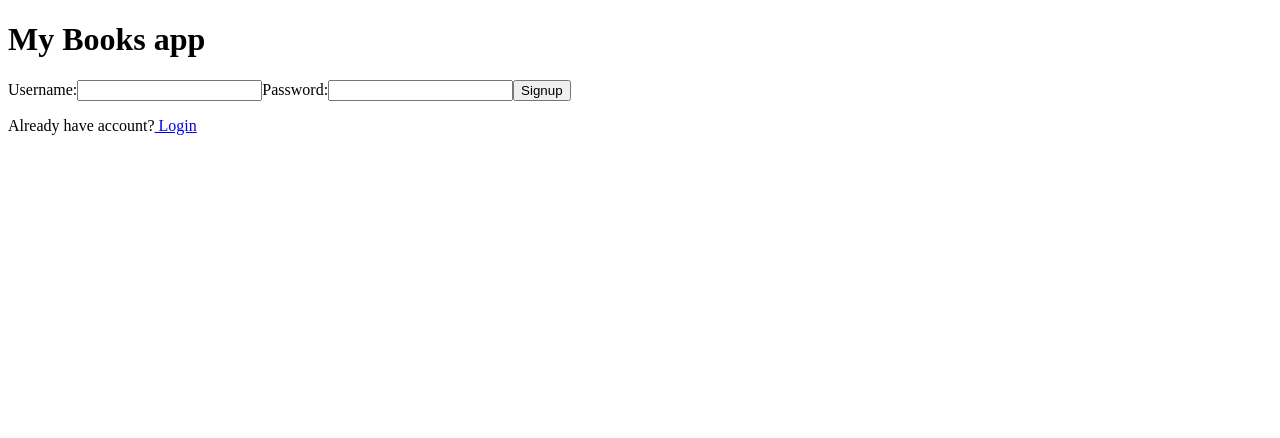
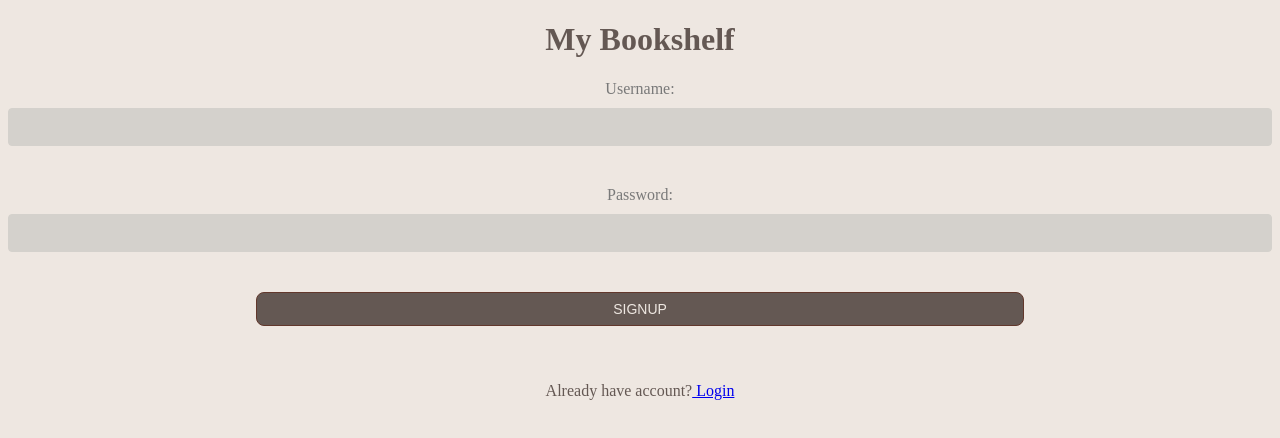
Before and after one commit to muflow/bookshelfapp-frontend, a React (Create React App) app: page /signup in a window 1280 px wide. Shown: the top 438 px of the page. Built offline with nearby package versions, Linux system fonts and the light colour scheme; no server answers.

Commit message:
starting with css

```diff
--- a/public/index.html
+++ b/public/index.html
@@ -10,6 +10,7 @@
       content="Web site created using create-react-app"
     />
     <link rel="apple-touch-icon" href="%PUBLIC_URL%/logo192.png" />
+
     <!--
       manifest.json provides metadata used when your web app is installed on a
       user's mobile device or desktop. See https://developers.google.com/web/fundamentals/web-app-manifest/
--- /dev/null
+++ b/src/App.css
@@ -0,0 +1,76 @@
+body {
+  background-color: #eee7e1;
+  color: #645853;
+  text-align: center;
+}
+
+h1 {
+  font-family: 'Playfair Display', serif;
+}
+
+
+
+.primary-button {
+  text-align: center;
+  background: #645853;
+  border: 1px solid #62382c;
+  color: #eee7e1;
+  border-radius: 8px;
+  cursor: pointer;
+  display: inline-block;
+  font-size: 14px;
+  padding: 8px 16px;
+  text-decoration: none;
+  text-transform: uppercase;
+  /* transition: 0.3s ease background; */
+  width: 60vw;
+
+}
+
+.secondary-button {
+    background: none;
+    border: 1px solid #645853;
+    color: #645853;
+    border-radius: 8px;
+    cursor: pointer;
+    display: inline-block;
+    font-size: 14px;
+    padding: 8px 16px;
+    text-decoration: none;
+    text-transform: uppercase;
+    /* transition: 0.3s ease background; */
+    width: 60vw;
+}
+
+.container {
+  margin: 0;
+  padding: 0;
+
+}
+
+form {
+  /* margin: 30px auto; */
+  display: flex;
+  flex-direction: column;
+  align-items: center;
+}
+
+form label {
+  color: rgb(121, 121, 121);
+  display: inline-block;
+  margin-bottom: 10px;
+  text-align: center;
+  width: 100%;
+}
+form input {
+  box-sizing: border-box;
+  border-radius: 4px;
+  font-size: 14px;
+  outline: 0;
+  padding: 10px;
+  width: 100%;
+  margin-bottom: 5vh;
+  color: #1D1D1D;
+  background-color: #D4D1CC;
+  border: 1px solid #D4D1CC;
+}
--- a/src/App.js
+++ b/src/App.js
@@ -1,5 +1,7 @@
 import React, { Component } from 'react';
 import { Switch, Route } from 'react-router-dom';
+
+import './App.css';
 
 // import Navbar from './components/Navbar';
 import PrivateRoute from './components/PrivateRoute';
@@ -27,7 +29,7 @@ class App extends Component {
 		}
 		return (
 			<div className="container">
-				<h1>My Books app</h1>
+				<h1>My Bookshelf</h1>
 				{/* <Navbar /> */}
 				<Switch>
 					<Route exact path="/books" component={Home} />
--- a/src/components/AddBookInput.js
+++ b/src/components/AddBookInput.js
@@ -9,7 +9,7 @@ class AddBookInput extends Component {
     super(props);
     this.state = {
       title: "",
-      author: ""
+      author: "",
     };
   };
 
@@ -41,11 +41,29 @@ class AddBookInput extends Component {
       <form onSubmit={this.handleSubmit}>
                     <label htmlFor="title">Title</label>
                     <input type="text" name="title" id="title" value={title} onChange={this.handleChange} />
-                    <br/>
+                    <br/><br/>
 
                     <label htmlFor="author">Author</label>
                     <input type="text" name="author" id="author" value={author} onChange={this.handleChange} />
                     <br/>
+
+                    <label htmlFor='category'>Category</label>
+                    <select className="select-category" name='category' id='category'>
+                      <option value=' '>--</option>
+                      <option value='Art'>Art</option>
+                      <option value='Biography'>Biography</option>
+                      <option value='Comics'>Comics</option>
+                      <option value='Crime'>Crime</option>
+                      <option value='Fantasy'>Fantasy</option>
+                      <option value='Thriller'>Thriller</option>
+                      <option value='Travel'>Travel</option>
+                    </select>
+                    <br/>
+
+                    <label htmlFor='description'>Description</label>
+                    <textarea type='text' rows='4' cols='40' id='description' name='description'></textarea>
+
+                    <br/><br/>
                     <button type="submit">Add new book</button>
              </form>
     )
--- a/src/components/AnonRoute.js
+++ b/src/components/AnonRoute.js
@@ -3,7 +3,7 @@ import { Route, Redirect } from 'react-router-dom';
 import { withAuth } from '../providers/AuthProvider';
 
 function AnonRoute({ component: Component, isLoggedIn, ...rest }) {
-	return <Route {...rest} render={props => (!isLoggedIn ? <Component {...props} /> : <Redirect to="/private" />)} />;
+	return <Route {...rest} render={props => (!isLoggedIn ? <Component {...props} /> : <Redirect to="/books" />)} />; // /private by default
 }
 
 export default withAuth(AnonRoute);
--- /dev/null
+++ b/src/components/BookCard.css
@@ -0,0 +1,21 @@
+.card-container {
+  background-color: #aea7a8;
+  margin-bottom: 10px;
+}
+
+.card-container {
+  display: flex;
+}
+
+.book-img-container img {
+  width: 80px;
+  justify-content: center;
+}
+
+.add-favs-btn {
+  background-color: #c6c98a;
+}
+
+.book-data {
+  color: #eee7e1;
+}
--- a/src/components/BookCard.js
+++ b/src/components/BookCard.js
@@ -1,6 +1,9 @@
 import React from 'react';
 import { Link } from 'react-router-dom';
 import apiClient from '../lib/apiClient';
+
+import './BookCard.css'
+import book from '../imgs/new-book.png'
 
 class BookCard extends React.Component {
   constructor(props) {
@@ -43,10 +46,15 @@ class BookCard extends React.Component {
     render() {
     const { title, author, _id } = this.props.book;
     return (
-      <div>
-      <Link to={`/books/${_id}`}><h3>Title: {title}</h3></Link>
-      <p>Author: {author}</p>
-      {this.state.fav === false ? <button onClick={this.addToFavs}>Add to Favorite</button> : <p>Book is on favourite list. <Link to="/favs">See your favourite books</Link></p>}
+      <div className="card-container">
+        <div className="book-img-container">
+          <img src={book} alt="new book" />
+        </div>
+        <div className="book-data">
+          <Link to={`/books/${_id}`} style={{ textDecoration: 'none' }}><h3>Title: {title}</h3></Link>
+          <p>by {author}</p>
+          {this.state.fav === false ? <button className="add-favs-btn" onClick={this.addToFavs}>Add to Favorite</button> : <p>Book is on favourite list. <Link to="/favs">See your favourite books</Link></p>}
+        </div>
       </div>
     );
   }
--- a/src/components/BookDetails.js
+++ b/src/components/BookDetails.js
@@ -39,13 +39,14 @@ class BookDetails extends React.Component {
   }
 
   render() {
-    const { title, author, _id } = this.state.book;
+    const { title, author, image, category, description, _id } = this.state.book;
     return (
       <div>
+      <p>img: {image}</p>
       <h3>Title: {title}</h3>
       <p>Author: {author}</p>
-      <p>Descritpion: </p>
-      <p>Category: </p>
+      <p>Category: {category}</p>
+      <p>Description: {description}</p>
       <Link to={`/books/edit/${_id}`}>Edit book</ Link>
       <button onClick={() => this.handleDelete(this.props.id)}>Delete book</button>
       </div>
--- a/src/components/Navbar.js
+++ b/src/components/Navbar.js
@@ -1,5 +1,7 @@
 import React, { Component } from 'react';
 import { Link } from 'react-router-dom';
+
+import "../App.css";
 
 import { withAuth } from '../providers/AuthProvider';
 
@@ -15,8 +17,13 @@ class Navbar extends Component {
 					</>
 				) : (
 					<>
-						<Link to="/login">Login</Link>
-						<Link to="/signup">Signup</Link>
+						<Link to="/signup" className="primary-button">Signup</Link>
+						<br/>
+						<br/>
+						<div>
+						<Link to="/login" className="secondary-button">Login</Link>
+						</div>
+
 					</>
 				)}
 			</div>
--- a/src/lib/apiClient.js
+++ b/src/lib/apiClient.js
@@ -39,8 +39,8 @@ class ApiClient {
 	}
 
 	createBook(book) {
-	const {title, author} = book;
-		return this.apiClient.post("/books", { title, author }).then(({ data }) => data);
+	const {title, author, image, category} = book;
+		return this.apiClient.post("/books", { title, author, image, category }).then(({ data }) => data);
 	}
 
 	deleteOneBook(id) {
--- a/src/pages/Login.js
+++ b/src/pages/Login.js
@@ -1,4 +1,6 @@
 import React, { Component } from "react";
+
+import "../App.css";
 import { withAuth } from "../providers/AuthProvider";
 
 
@@ -43,7 +45,7 @@ class Login extends Component {
           value={password}
           onChange={this.handleChange}
         />
-        <input type="submit" value="Login" />
+        <input className="secondary-button" type="submit" value="Login" />
       </form>
     );
   }
--- a/src/pages/Signup.js
+++ b/src/pages/Signup.js
@@ -1,6 +1,8 @@
 import React, { Component } from "react";
 import { Link } from "react-router-dom";
 import { withAuth } from "../providers/AuthProvider";
+
+import "../App.css";
 
 class Signup extends Component {
   constructor(props) {
@@ -41,7 +43,7 @@ class Signup extends Component {
             value={password}
             onChange={this.handleChange}
           />
-          <input type="submit" value="Signup" />
+          <input className="primary-button" type="submit" value="Signup" />
         </form>
         <p>
           Already have account?
```
Also changed, not shown: src/imgs/new-book.png (added).
